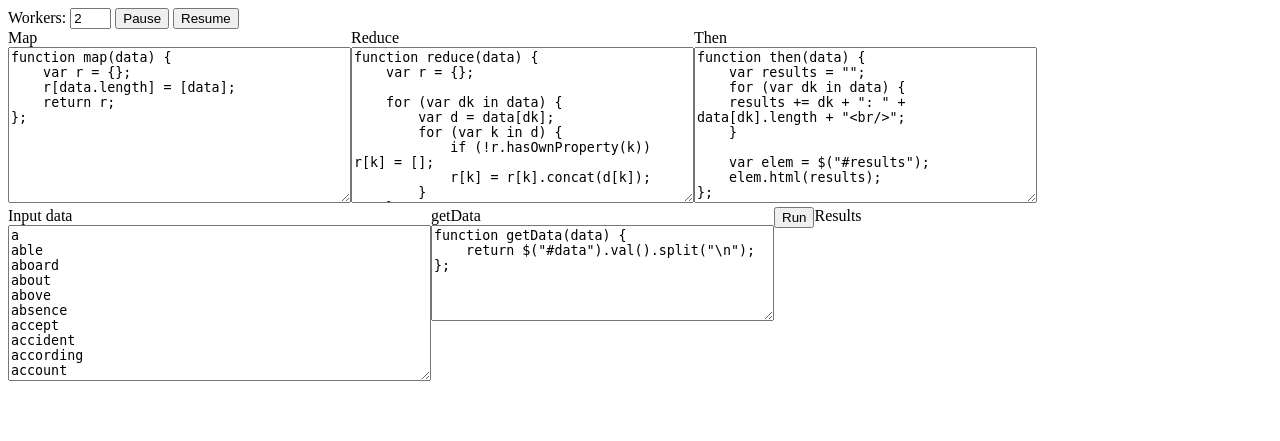
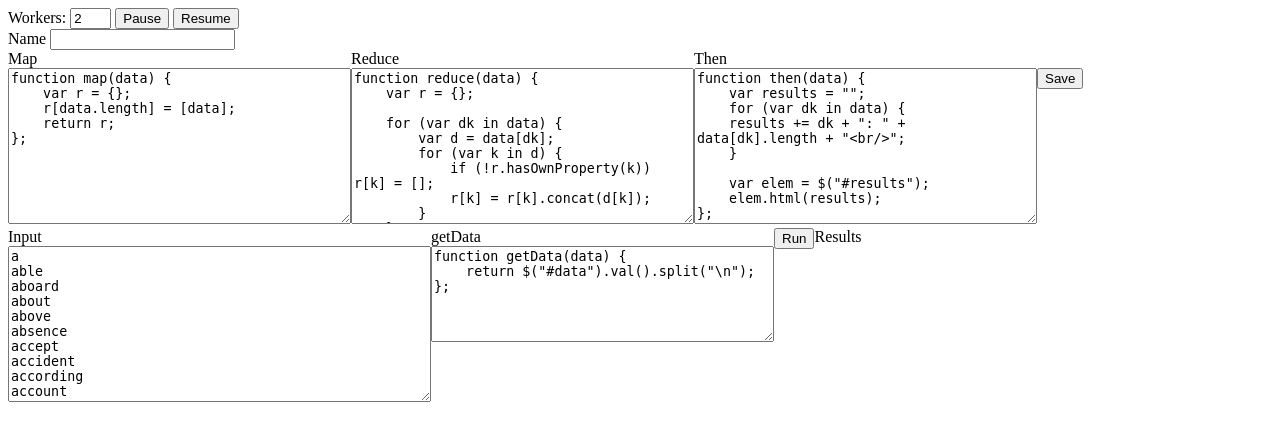
Before and after one commit to joelbyrnes/compute, a Django app: template compute/templates/compute/task.html in a window 1280 px wide. Shown: the top 441 px of the page. Run offline with Django 3.2, Linux system fonts and the light colour scheme; the template is opened without the code that fills it, so the values that code supplies are empty; some libraries are stand-ins or nearby versions.

Commit message:
save new task

```diff
--- a/compute/templates/compute/task.html
+++ b/compute/templates/compute/task.html
@@ -1,7 +1,7 @@
 <!DOCTYPE html>
 <html>
 <head>
-    <title>Compute</title>
+    <title>Distributed Task</title>
     <script src="/static/jquery-2.1.1.js"></script>
     <script src="/static/underscore-min.js"></script>
     <script src="/static/paralleljs/lib/parallel.js"></script>
@@ -60,9 +60,16 @@
 <input type="button" value="Resume" onclick="unPause()"/>
 <br/>
 
-<div style="float: left">
+<form name="save_task" action="save_task" method="POST">
+    {% csrf_token %}
+        <label>Name
+            <input type="text" name="name" value=""/>
+        </label>
+    <br/>
+
+    <div style="float: left">
     <label for="mapfn">Map</label><br/>
-    <textarea id="mapfn" name="mapfn" cols="40" rows="10">
+    <textarea id="mapfn" name="map_func" cols="40" rows="10">
 function map(data) {
     var r = {};
     r[data.length] = [data];
@@ -72,7 +79,7 @@ function map(data) {
 </div>
 <div style="float: left">
     <label for="reducefn">Reduce</label><br/>
-    <textarea id="reducefn" name="reducefn" cols="40" rows="10">
+    <textarea id="reducefn" name="reduce_func" cols="40" rows="10">
 function reduce(data) {
     var r = {};
 
@@ -90,7 +97,7 @@ function reduce(data) {
 </div>
 <div style="float: left">
     <label for="thenfn">Then</label><br/>
-    <textarea id="thenfn" name="thenfn" cols="40" rows="10">
+    <textarea id="thenfn" name="then_func" cols="40" rows="10">
 function then(data) {
     var results = "";
     for (var dk in data) {
@@ -104,8 +111,8 @@ function then(data) {
 </div>
 <br/>
 <div style="float: left">
-<label for="data">Input data</label><br/>
-    <textarea id="data" name="data" cols="50" rows="10">
+<label for="input">Input</label><br/>
+    <textarea id="input" name="input" cols="50" rows="10">
 a
 able
 aboard
@@ -311,12 +318,17 @@ contract
 </div>
 <div style="float: left">
     <label for="datafn">getData</label><br/>
-    <textarea id="datafn" name="datafn" cols="40" rows="6">
+    <textarea id="datafn" name="data_func" cols="40" rows="6">
 function getData(data) {
     return $("#data").val().split("\n");
 };
     </textarea>
 </div>
+
+    <input type="submit" value="Save"/>
+
+    </form>
+
 <div style="float: left">
     <input type="button" value="Run" onclick="run();"/>
 </div>
--- a/compute/templates/compute/tasks.html
+++ b/compute/templates/compute/tasks.html
@@ -11,7 +11,7 @@ Tasks
 {% if tasks %}
     <ul>
     {% for task in tasks %}
-        <li><a href="/task/{{ task.id }}/">{{ task.name }}</a></li>
+        <li><a href="task/{{ task.id }}/">{{ task.name }}</a></li>
     {% endfor %}
     </ul>
 {% else %}
--- a/compute/urls.py
+++ b/compute/urls.py
@@ -9,6 +9,8 @@ urlpatterns = patterns('',
 
        url(r'^tasks$', views.tasks, name='tasks'),
 
-       url(r'^task$', views.task, name='task'),
-           url(r'^task/(?P<task_id>\d+)/$', views.task, name='task'),
+       url(r'^task/(?P<task_id>\d+)/$', views.task, name='task'),
+
+       url(r'^new_task$', views.new_task, name='new_task'),
+       url(r'^save_task$', views.save_task, name='save_task'),
 )
```
Also changed, not shown: compute/views.py (+17 -2 lines).
